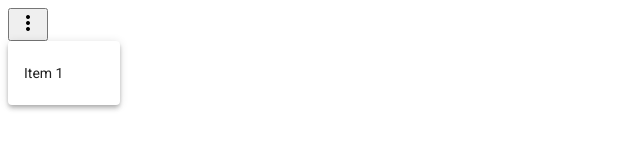
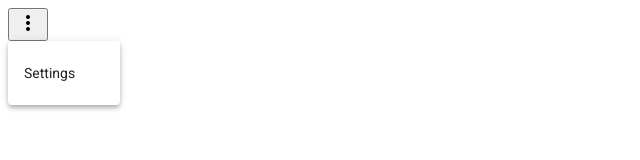
Before and after one commit to Tgriff073/news-aggregator, an Angular app: page / in a window 1280 px wide. Both pictures are taken after a click on the button "more_vert". Shown: the top 160 px of the page, without its empty margins (0-640 px from the left). Built offline with nearby package versions, Linux system fonts and the light colour scheme.

Commit message:
added routing to settings page

```diff
--- a/src/app/components/options-dropdown/options-dropdown.component.html
+++ b/src/app/components/options-dropdown/options-dropdown.component.html
@@ -1,4 +1,4 @@
 <button mat-icon-button [matMenuTriggerFor]="menu"> <mat-icon>more_vert</mat-icon></button>
 <mat-menu #menu="matMenu">
-  <button mat-menu-item>Item 1</button>
+  <a [routerLink]="['/settings']" mat-menu-item>Settings</a>
 </mat-menu>
--- a/src/app/components/options-dropdown/options-dropdown.module.ts
+++ b/src/app/components/options-dropdown/options-dropdown.module.ts
@@ -3,6 +3,7 @@ import { CommonModule } from '@angular/common';
 import { OptionsDropdownComponent } from './options-dropdown.component';
 import { MatMenuModule } from '@angular/material/menu';
 import {MatIconModule} from '@angular/material/icon';
+import { RouterModule } from '@angular/router';
 
 
 @NgModule({
@@ -10,7 +11,8 @@ import {MatIconModule} from '@angular/material/icon';
   imports: [
     CommonModule,
     MatMenuModule,
-    MatIconModule
+    MatIconModule,
+    RouterModule
   ],
   exports:[
     OptionsDropdownComponent
```
